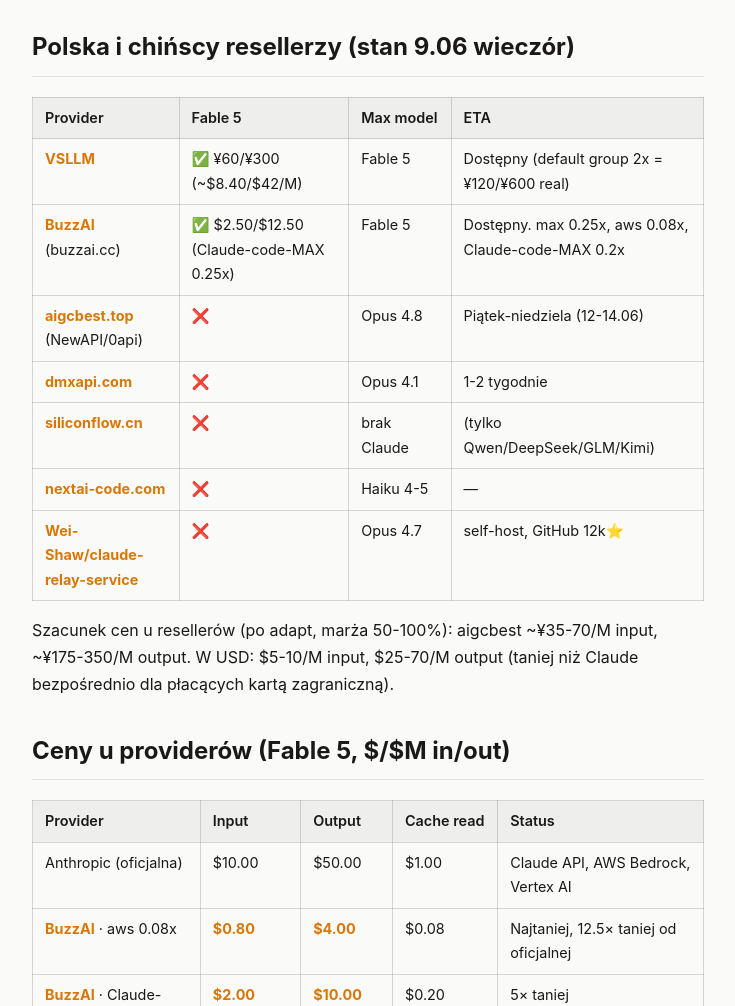
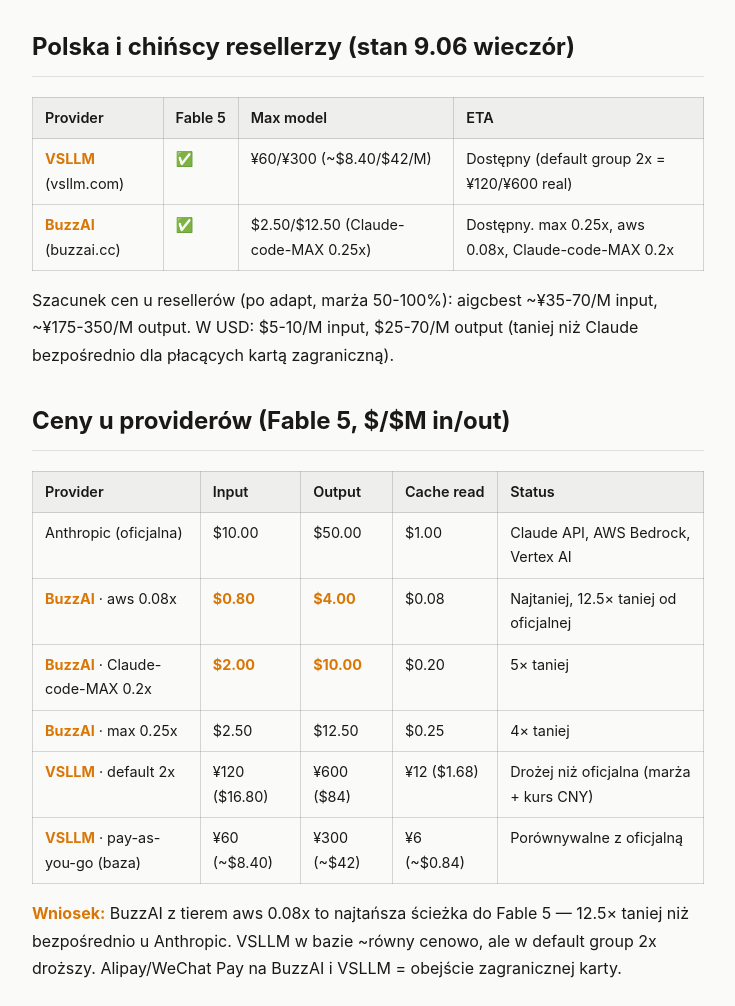
Before and after one commit to Kamciosz/Kamciosz.github.io, a plain HTML site: page news/claude-fable-5-pierwszy-publiczny-mythos.html in a window 1280 px wide. Shown: the part 2800-3806 px from the top of the page, without its empty margins (272-1007 px from the left). Drawn offline with Linux system fonts and the light colour scheme.

Commit message:
fix: usun 5 resellerow bez Fable 5 + usun plan programistow + dodaj 4 infografiki matplotlib (ceny, SWE-Bench, tiers, donut)

```diff
--- a/news/claude-fable-5-pierwszy-publiczny-mythos.html
+++ b/news/claude-fable-5-pierwszy-publiczny-mythos.html
@@ -25,6 +25,11 @@
 .article-body h3 { margin-top: 1.5rem; }
 .article-body code { background: rgba(127,127,127,0.15); padding: 0.1rem 0.3rem; border-radius: 3px; font-size: 0.9em; }
 .article-body strong { color: #d97706; }
+.image-gallery { margin: 2.5rem 0; padding: 1rem 0; border-top: 2px solid rgba(127,127,127,0.2); border-bottom: 2px solid rgba(127,127,127,0.2); }
+.image-gallery h3 { margin-bottom: 1.5rem; font-size: 1.2rem; }
+.image-gallery figure { margin: 1.5rem 0; text-align: center; }
+.image-gallery img { width: 100%; max-width: 1100px; height: auto; border-radius: 6px; box-shadow: 0 2px 8px rgba(0,0,0,0.12); background: white; padding: 8px; }
+.image-gallery figcaption { margin-top: 0.6rem; font-size: 0.92rem; color: rgba(127,127,127,0.9); font-style: italic; }
 </style>
 
 </head>
@@ -176,46 +181,16 @@
 <th>ETA</th>
 </tr></thead><tbody>
 <tr>
-<td><strong>VSLLM</strong></td>
-<td>✅ ¥60/¥300 (~$8.40/$42/M)</td>
-<td>Fable 5</td>
+<td><strong>VSLLM</strong> (vsllm.com)</td>
+<td>✅</td>
+<td>¥60/¥300 (~$8.40/$42/M)</td>
 <td>Dostępny (default group 2x = ¥120/¥600 real)</td>
 </tr>
 <tr>
 <td><strong>BuzzAI</strong> (buzzai.cc)</td>
-<td>✅ $2.50/$12.50 (Claude-code-MAX 0.25x)</td>
-<td>Fable 5</td>
+<td>✅</td>
+<td>$2.50/$12.50 (Claude-code-MAX 0.25x)</td>
 <td>Dostępny. max 0.25x, aws 0.08x, Claude-code-MAX 0.2x</td>
-</tr>
-<tr>
-<td><strong>aigcbest.top</strong> (NewAPI/0api)</td>
-<td>❌</td>
-<td>Opus 4.8</td>
-<td>Piątek-niedziela (12-14.06)</td>
-</tr>
-<tr>
-<td><strong>dmxapi.com</strong></td>
-<td>❌</td>
-<td>Opus 4.1</td>
-<td>1-2 tygodnie</td>
-</tr>
-<tr>
-<td><strong>siliconflow.cn</strong></td>
-<td>❌</td>
-<td>brak Claude</td>
-<td>(tylko Qwen/DeepSeek/GLM/Kimi)</td>
-</tr>
-<tr>
-<td><strong>nextai-code.com</strong></td>
-<td>❌</td>
-<td>Haiku 4-5</td>
-<td>—</td>
-</tr>
-<tr>
-<td><strong>Wei-Shaw/claude-relay-service</strong></td>
-<td>❌</td>
-<td>Opus 4.7</td>
-<td>self-host, GitHub 12k⭐</td>
 </tr>
 </tbody></table>
 <p>Szacunek cen u resellerów (po adapt, marża 50-100%): aigcbest ~¥35-70/M input, ~¥175-350/M output. W USD: $5-10/M input, $25-70/M output (taniej niż Claude bezpośrednio dla płacących kartą zagraniczną).</p>
@@ -321,11 +296,15 @@
 <li><strong>Anthropic IPO</strong> — czerwiec 2026, Fable 5 to demo "responsible scaling"</li>
 <li><strong>Biomedical trusted-access</strong> — zapowiedziany program zwężenia bio/chem blokad</li>
 </ul>
-<h2>Praktyczny plan dla programistów</h2>
-<p><strong>Dziś:</strong> nic nie zmieniaj. Stack na Sonnet 4.6 / Opus 4.8 / DeepSeek V4 / Kimi K2.6.</p>
-<p><strong>Za tydzień:</strong> benchmark swojego najtrudniejszego real tasku na Fable 5 vs Opus 4.8. Zmierz: quality, latency, cost.</p>
-<p><strong>Za miesiąc:</strong> jeśli Fable 5 realnie bije Opus 4.8 na twoich taskach — przenieś <strong>specific high-leverage flows</strong> (legacy migration, complex refactor) na Fable 5. Reszta zostaje na tańszych.</p>
-<p><strong>Za kwartał:</strong> ceny u resellerów powinny spaść. Wtedy Fable 5 w $5-7/M input zaczyna mieć real ROI.</p>
+<h2>Plany dla programistów</h2>
+
+<div class="image-gallery">
+  <h3>Infografiki porównawcze</h3>
+  <figure><img src="/assets/img/fable5/07_pricing_comparison.png" alt="Wykres słupkowy porównujący ceny Fable 5 u 7 providerów: Anthropic, AWS Bedrock, Vertex AI, VSLLM pay-as-you-go, BuzzAI w trzech tierach"><figcaption>1. Ceny Fable 5 u providerów — BuzzAI aws 0.08x jest 12.5x tanszy niz oficjalna Anthropic</figcaption></figure>
+  <figure><img src="/assets/img/fable5/10_cost_ratio_donut.png" alt="Wykres kolowy (donut) pokazujacy udzial kosztow input Fable 5: BuzzAI aws 0.08x = 8%, BuzzAI Claude-MAX 0.2x, BuzzAI max 0.25x, VSLLM, Anthropic"><figcaption>2. Stosunek kosztow input Fable 5 — BuzzAI aws 0.08x to 8% oficjalnej ceny Anthropic</figcaption></figure>
+  <figure><img src="/assets/img/fable5/09_claude_tiers.png" alt="Wykres podwojny porownujacy Claude tiers (Haiku 4.5, Sonnet 4.6, Opus 4.8, Fable 5, Mythos 5) pod katem ceny input vs SWE-Bench Pro"><figcaption>3. Claude tiers — cena input vs SWE-Bench Pro (Fable 5 kosztuje 10x Haiku, ale daje +11% vs Opus 4.8)</figcaption></figure>
+  <figure><img src="/assets/img/fable5/08_benchmark_swebench.png" alt="Wykres slupkowy SWE-Bench Pro: Claude Fable 5 80.3%, Mythos Preview 85.4%, DeepSeek V4 Pro 77.4%, Claude Opus 4.8 69.2%, GPT-5.5 58.6%, Gemini 3.1 Pro 54.2%"><figcaption>4. SWE-Bench Pro — Fable 5 ma 80.3% (jako jedyny publiczny), Mythos Preview 85.4% (tylko Project Glasswing), DeepSeek V4 Pro 77.4% open source</figcaption></figure>
+</div>
 <h2>Stripe Ruby Migration — case study</h2>
 <p>50M-line codebase zmigrowany w <strong>1 dzień</strong> vs <strong>team of 2 months</strong> robiący to samo ręcznie. To nie marketing — real customer data z Project Glasswing partnerów. Fable 5 iteruje po plikach, pisze patch, uruchamia testy i naprawia własny błąd. To jest real use case, nie demo.</p>
 <h2>Źródła</h2>
```
Also changed, not shown: assets/img/fable5/07_pricing_comparison.png (added), assets/img/fable5/08_benchmark_swebench.png (added), assets/img/fable5/09_claude_tiers.png (added), assets/img/fable5/10_cost_ratio_donut.png (added).
